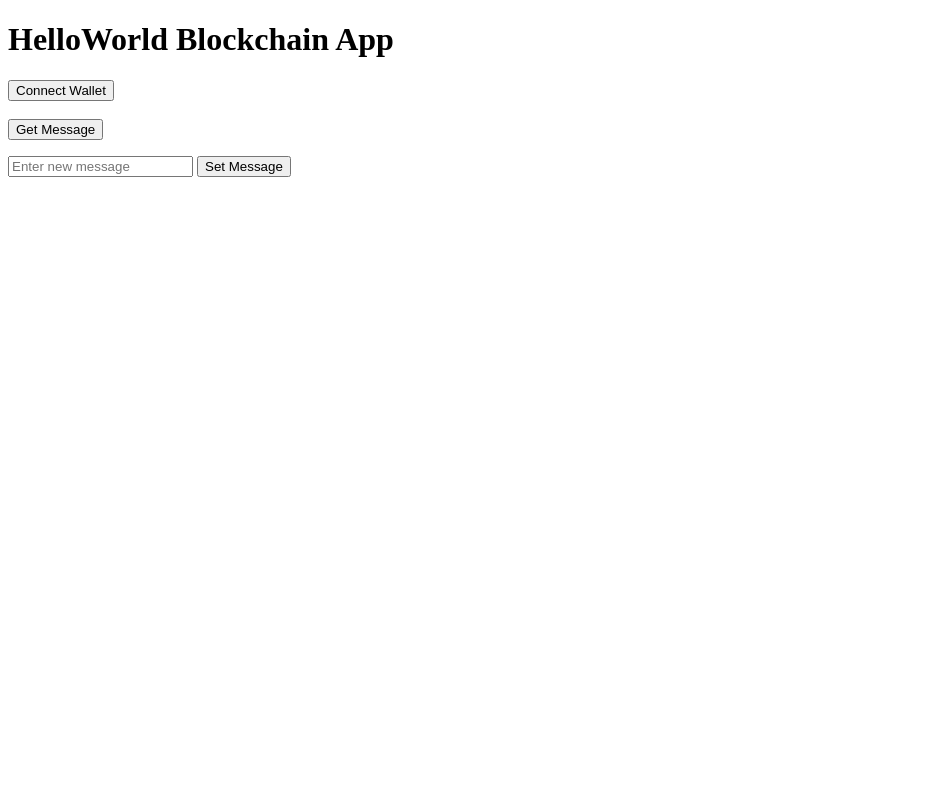
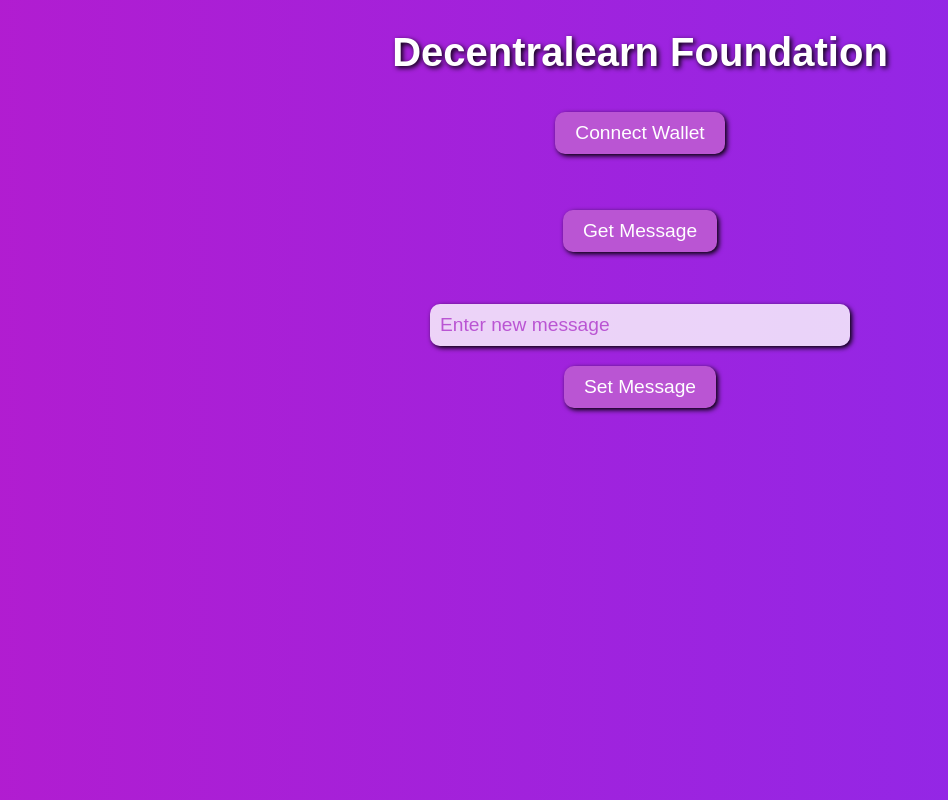
Before and after one commit to Efemax00/MyContract-project, a plain HTML site: page Day-1/index.html in a window 1280 px wide. Shown: the whole page, without its empty margins (0-948 px from the left). Drawn offline with nearby package versions, Linux system fonts and the light colour scheme; a web font is replaced by a local one.

Commit message:
I built my first mini Dapp today, you can sign to blockchain and change message.

```diff
--- a/index.html
+++ b/Day-1/index.html
@@ -3,9 +3,10 @@
 <head>
     <meta charset="UTF-8">
     <title>HelloWorld Dapp</title>
+    <link rel="stylesheet" href="style.css">
 </head>
 <body>
-    <h1>HelloWorld Blockchain App</h1>
+    <h1>Decentralearn Foundation</h1>
 
     <button onclick="connectWallet()">Connect Wallet</button>
     <br><br>
--- /dev/null
+++ b/Day-1/style.css
@@ -0,0 +1,80 @@
+/* Import bold display font */
+@import url("https://fonts.googleapis.com/css2?family=Agbalumo&display=swap");
+
+body {
+    margin: 0;
+    padding: 0;
+    height: 100vh;
+    display: flex;
+    flex-direction: column;
+    align-items: center;
+    justify-content: flex-start;
+    background: linear-gradient(270deg, #7b2ff7, #f107a3, #7b2ff7);
+    background-size: 600% 600%;
+    animation: backgroundAnimation 15s ease infinite;
+    font-family: 'Arial', sans-serif;
+    color: white;
+}
+
+@keyframes backgroundAnimation {
+    0% { background-position: 0% 50%; }
+    50% { background-position: 100% 50%; }
+    100% { background-position: 0% 50%; }
+}
+
+h1 {
+    margin-top: 30px;
+    font-size: 2.5em;
+    text-shadow: 2px 2px 5px #000000;
+}
+
+input[type="text"],
+input[type="file"] {
+    width: 80%;
+    max-width: 400px;
+    margin: 10px 0;
+    padding: 10px;
+    font-size: 1.2em;
+    border-radius: 10px;
+    border: none;
+    box-shadow: 2px 2px 5px #000000;
+    background-color: #ffffffcc;
+    color: #7b2ff7;
+}
+
+input::placeholder {
+    color: #ba55d3;
+}
+
+button {
+    margin: 10px;
+    padding: 10px 20px;
+    font-size: 1.2em;
+    border-radius: 10px;
+    border: none;
+    cursor: pointer;
+    background-color: #ba55d3;
+    color: white;
+    box-shadow: 2px 2px 5px #000000;
+    transition: background-color 0.3s ease;
+}
+
+button:hover {
+    background-color: #7b2ff7;
+}
+
+#memeContainer {
+    margin-top: 55px;
+    max-width: 190%;
+    display: flex;
+    justify-content: center;
+    align-items: center;
+}
+
+canvas {
+    max-width: 100%;
+    height: auto;
+    border: 5px solid white;
+    border-radius: 10px;
+    box-shadow: 2px 2px 10px #000000;
+}
--- a/style.css
+++ /dev/null
@@ -1,10 +0,0 @@
-body {
-    font-family: Arial, sans-serif;
-    text-align: center;
-    paddling: 20px;
-}
-
-input, button {
-    paddling: 10px;
-    margin: 5px;
-}
```
Also changed, not shown: Day-1/script.js (renamed from script.js), 2 other files.
